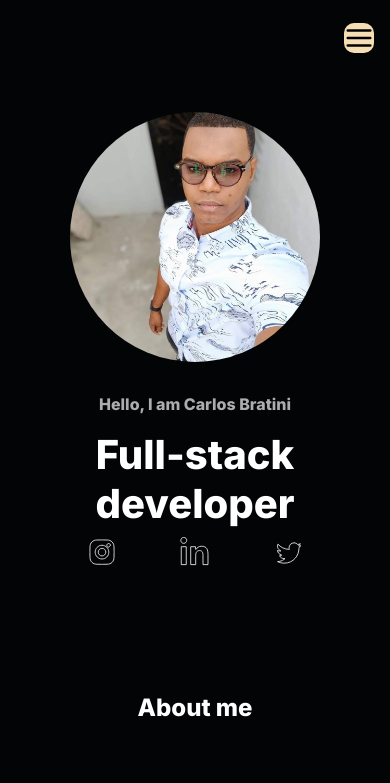
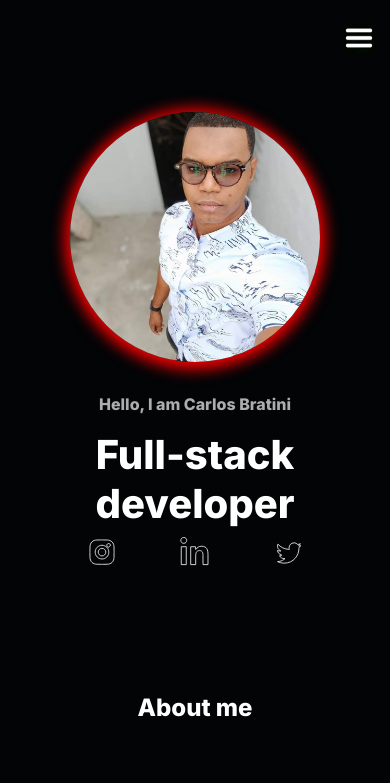
Before and after one commit to Bratini89/Portafolio, a plain HTML site: page index.html in a window 390 px wide. Shown: the top 783 px of the page. Drawn offline with Linux system fonts and the light colour scheme; a web font is replaced by a local one.

Commit message:
se agrega el mensaje en el main

```diff
--- a/css/style.css
+++ b/css/style.css
@@ -43,8 +43,8 @@ h2 {
 label > img {
 
         width: 30px;
-        background-color: wheat;
-        border-radius: 10px;
+
+
     }
 
 
@@ -145,6 +145,14 @@ margin-bottom: 1rem;
     max-width: 250px;
     border-radius: 200px;
     align-items: center;
+    box-shadow: 0px 2px 15px 5px red;
+    transition: 1.5s linear;
+    animation-duration: var(--light-grey) infinite;
+}
+
+.header--image:hover {
+
+    box-shadow: 0px 2px 15px 5px royalblue;
 }
 
 .section-about {
--- a/index.html
+++ b/index.html
@@ -14,7 +14,7 @@
         <nav class="nav">
             <input type="checkbox" id="btn-menu">
             <label for="btn-menu">
-                <img src="./Íconos/menu.svg" alt="icono-menu" class="nav-icono" >
+               <img src="./Imágenes/12+ Burger Menu Icon White Png.png" alt="icono-menu" class="nav-icono" >
             </label>
             <ul class="nav-menu">
                 <li class="nav-item">
```
Also changed, not shown: Imágenes/12+ Burger Menu Icon White Png.png (added).
